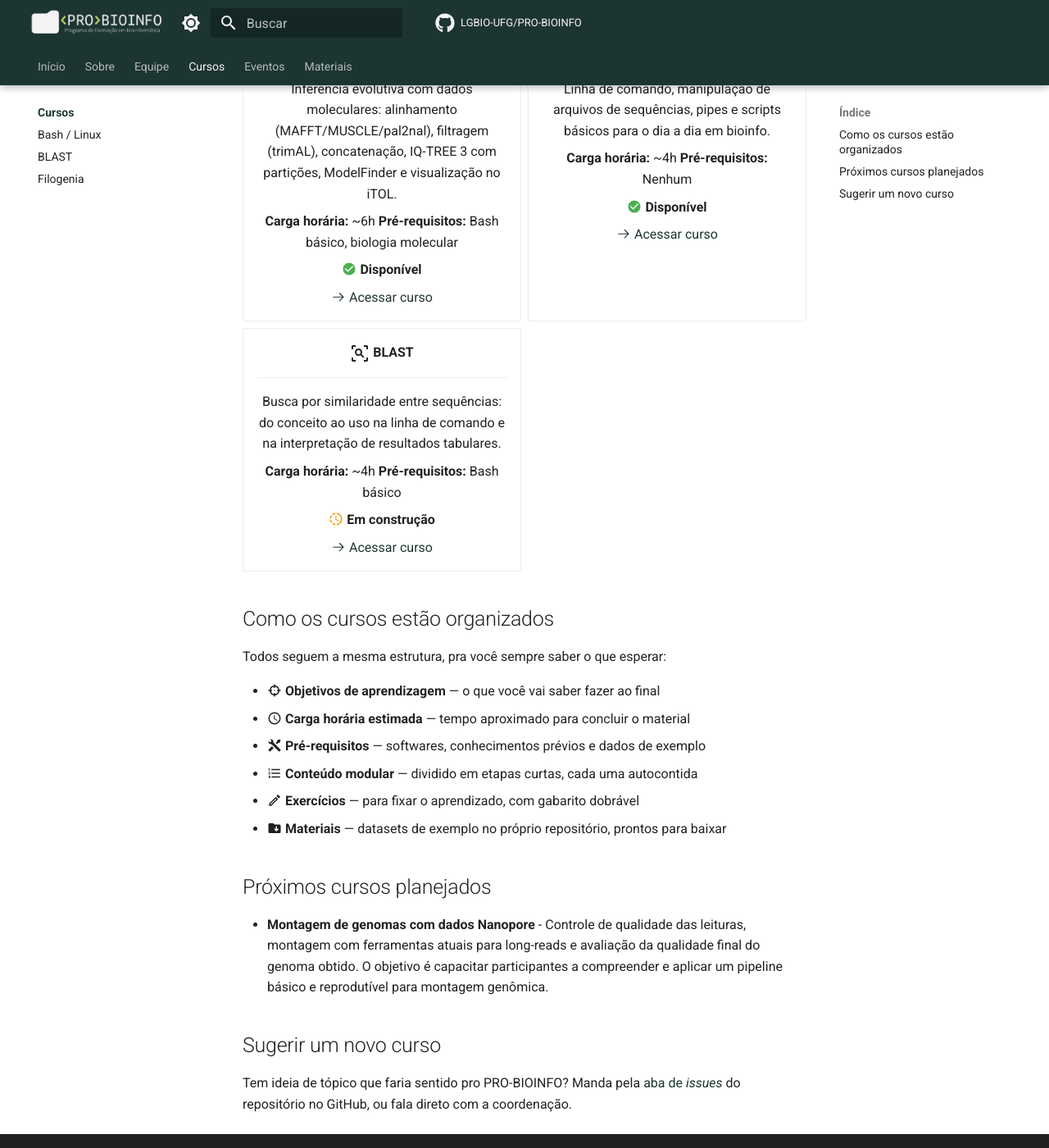
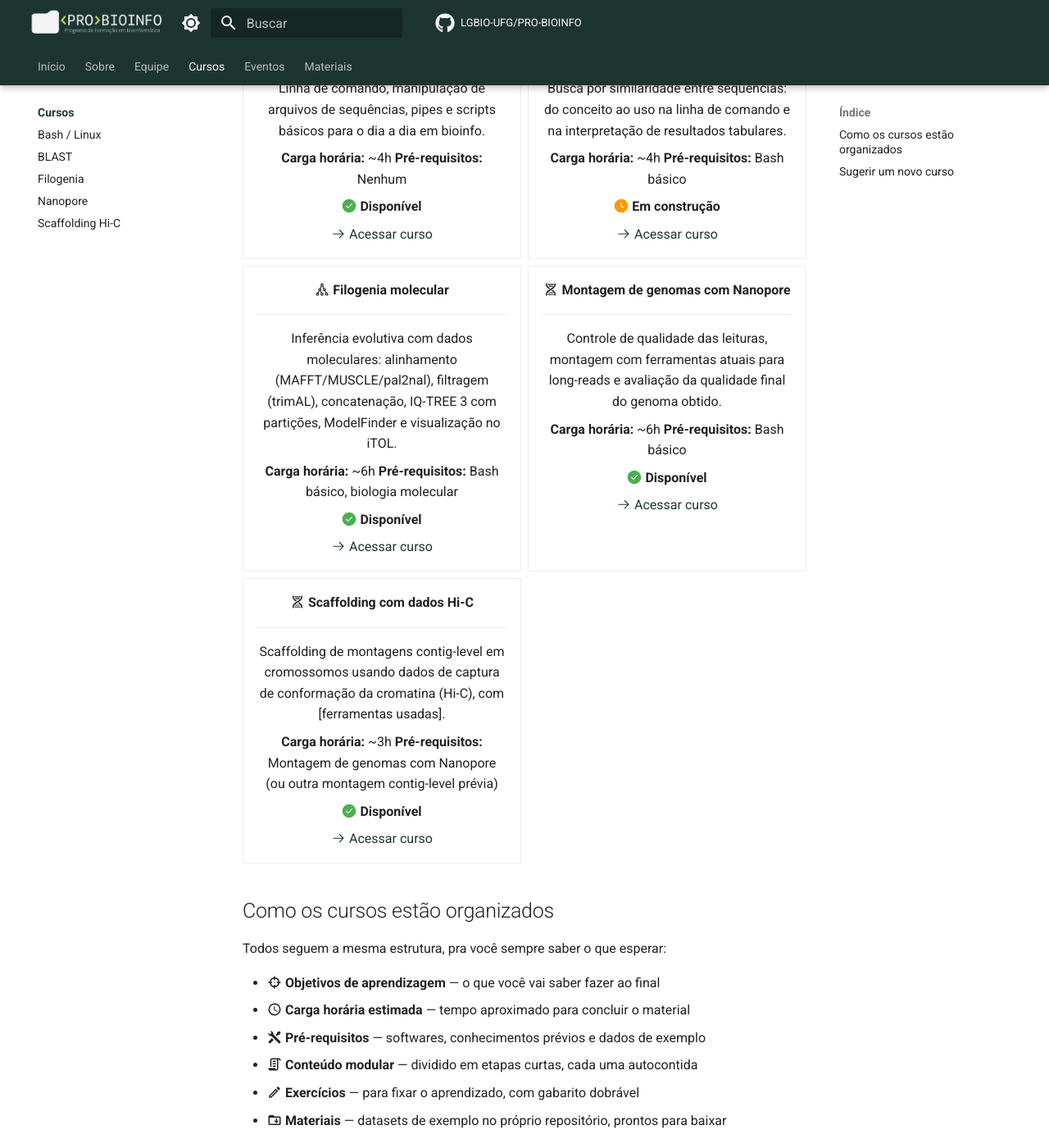
Before and after one commit to LGBIO-UFG/PRO-BIOINFO, an MkDocs documentation site: the page built from docs/cursos/index.md, in a window 1280 px wide and 1400 px high, scrolled down 284 px. Shown: the whole window at 82% size. Built offline with MkDocs 1.6.1 and Material for MkDocs 9.7.7, drawn with Linux system fonts in a browser that asks for light colours; comment, search, counter and statistics services are not loaded.

Commit message:
Adiciona curso de Hi-C scaffolding ao índice e à navegação

```diff
--- a/docs/cursos/index.md
+++ b/docs/cursos/index.md
@@ -4,7 +4,33 @@ Tutoriais reutilizáveis sobre tópicos centrais de bioinformática. Cada curso
 
 <div class="grid cards" markdown>
 
--   :material-graph:{ .lg .middle } __Filogenia molecular__
+-   :material-console: **Bash / Linux para bioinformática**
+
+    ---
+
+    Linha de comando, manipulação de arquivos de sequências, pipes e scripts básicos para o dia a dia em bioinfo.
+
+    **Carga horária:** ~4h
+    **Pré-requisitos:** Nenhum
+
+    :octicons-check-circle-fill-24:{ .green } **Disponível**
+
+    [:octicons-arrow-right-24: Acessar curso](bash/index.md)
+
+-   :material-magnify-scan: **BLAST**
+
+    ---
+
+    Busca por similaridade entre sequências: do conceito ao uso na linha de comando e na interpretação de resultados tabulares.
+
+    **Carga horária:** ~4h
+    **Pré-requisitos:** Bash básico
+
+    :octicons-clock-fill-24:{ .yellow } **Em construção**
+
+    [:octicons-arrow-right-24: Acessar curso](blast/index.md)
+
+-   :material-graph-outline: **Filogenia molecular**
 
     ---
 
@@ -13,36 +39,35 @@ Tutoriais reutilizáveis sobre tópicos centrais de bioinformática. Cada curso
     **Carga horária:** ~6h
     **Pré-requisitos:** Bash básico, biologia molecular
 
-    :material-check-circle:{ .green } **Disponível**
+    :octicons-check-circle-fill-24:{ .green } **Disponível**
 
     [:octicons-arrow-right-24: Acessar curso](filogenia/index.md)
 
--   :material-console:{ .lg .middle } __Bash / Linux para bioinformática__
+-   :material-dna: **Montagem de genomas com Nanopore**
 
     ---
 
-    Linha de comando, manipulação de arquivos de sequências, pipes e scripts básicos para o dia a dia em bioinfo.
+    Controle de qualidade das leituras, montagem com ferramentas atuais para long-reads e avaliação da qualidade final do genoma obtido.
 
-    **Carga horária:** ~4h
-    **Pré-requisitos:** Nenhum
+    **Carga horária:** ~6h
+    **Pré-requisitos:** Bash básico
 
-    :material-check-circle:{ .green } **Disponível**
+    :octicons-check-circle-fill-24:{ .green } **Disponível**
 
-    [:octicons-arrow-right-24: Acessar curso](bash/index.md)
+    [:octicons-arrow-right-24: Acessar curso](nanopore/index.md)
 
--   :material-magnify-scan:{ .lg .middle } __BLAST__
+-   :material-dna: **Scaffolding com dados Hi-C**
 
     ---
 
-    Busca por similaridade entre sequências: do conceito ao uso na linha de comando e na interpretação de resultados tabulares.
+    Scaffolding de montagens contig-level em cromossomos usando dados de captura de conformação da cromatina (Hi-C), com [ferramentas usadas].
 
-    **Carga horária:** ~4h
-    **Pré-requisitos:** Bash básico
+    **Carga horária:** ~3h
+    **Pré-requisitos:** Montagem de genomas com Nanopore (ou outra montagem contig-level prévia)
 
-    :material-progress-clock:{ .yellow } **Em construção**
+    :octicons-check-circle-fill-24:{ .green } **Disponível**
 
-    [:octicons-arrow-right-24: Acessar curso](blast/index.md)
-
+    [:octicons-arrow-right-24: Acessar curso](hic_scaffolding/index.md)
 </div>
 
 ## Como os cursos estão organizados
@@ -52,14 +77,10 @@ Todos seguem a mesma estrutura, pra você sempre saber o que esperar:
 - :material-target: **Objetivos de aprendizagem** — o que você vai saber fazer ao final
 - :material-clock-outline: **Carga horária estimada** — tempo aproximado para concluir o material
 - :material-tools: **Pré-requisitos** — softwares, conhecimentos prévios e dados de exemplo
-- :material-format-list-numbered: **Conteúdo modular** — dividido em etapas curtas, cada uma autocontida
+- :material-script-text-outline: **Conteúdo modular** — dividido em etapas curtas, cada uma autocontida
 - :material-pencil-outline: **Exercícios** — para fixar o aprendizado, com gabarito dobrável
-- :material-folder-download: **Materiais** — datasets de exemplo no próprio repositório, prontos para baixar
-
-## Próximos cursos planejados
-
-- **Montagem de genomas com dados Nanopore** - Controle de qualidade das leituras, montagem com ferramentas atuais para long-reads e avaliação da qualidade final do genoma obtido. O objetivo é capacitar participantes a compreender e aplicar um pipeline básico e reprodutível para montagem genômica.
+- :material-folder-download-outline: **Materiais** — datasets de exemplo no próprio repositório, prontos para baixar
 
 ## Sugerir um novo curso
 
-Tem ideia de tópico que faria sentido pro PRO-BIOINFO? Manda pela [aba de _issues_](https://github.com/LGBIO-UFG/PRO-BIOINFO/issues/new) do repositório no GitHub, ou fala direto com a coordenação.
+Tem ideia de tópico que faria sentido pro PRO-BIOINFO? Manda pela [aba de *issues*](https://github.com/LGBIO-UFG/PRO-BIOINFO/issues/new) do repositório no GitHub, ou fala direto com a coordenação.
--- a/mkdocs.yml
+++ b/mkdocs.yml
@@ -103,6 +103,8 @@ nav:
       - Bash / Linux: cursos/bash/index.md
       - BLAST: cursos/blast/index.md
       - Filogenia: cursos/filogenia/index.md
+      - Nanopore: cursos/nanopore/index.md
+      - Scaffolding Hi-C: cursos/hic_scaffolding/index.md
   - Eventos:
       - eventos/index.md
       - CAFE-BIOINFO 2026: eventos/cafe-bioinfo-2026/index.md
```
